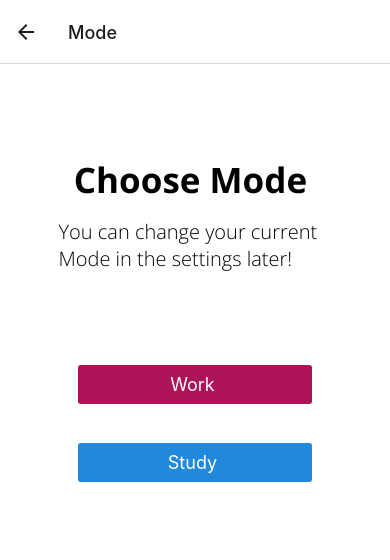
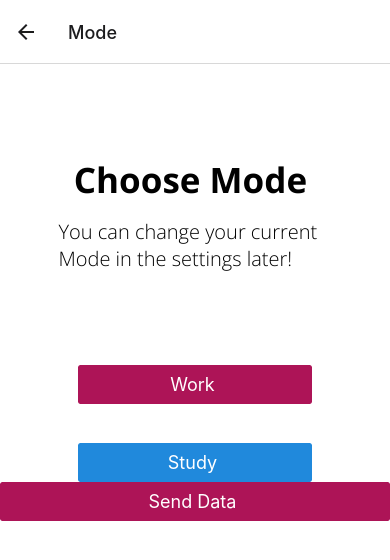
Before and after one commit to notahotdog/todoPomodoro, a React Native app: screen /Mode in a window 390 px wide. Shown: the top 560 px of the page. Built offline with nearby package versions, Linux system fonts and the light colour scheme.

Commit message:
configured database

```diff
--- a/App.js
+++ b/App.js
@@ -1,4 +1,5 @@
 import * as React from "react";
+
 import {
   StyleSheet,
   Text,
@@ -25,8 +26,20 @@ import { NavigationContainer } from "@react-navigation/native";
 import { createNativeStackNavigator } from "@react-navigation/native-stack";
 const Stack = createNativeStackNavigator();
 
+import { initializeApp } from "firebase/app";
+
 export default function App() {
   console.log("Starting App");
+  const firebaseConfig = {
+    apiKey: "AIzaSyBN7VYedVb6EhFC06Xybm5iDlnL6ctk7z4",
+    authDomain: "pomodoro-todolist-c7a8f.firebaseapp.com",
+    projectId: "pomodoro-todolist-c7a8f",
+    storageBucket: "pomodoro-todolist-c7a8f.appspot.com",
+    messagingSenderId: "742290901130",
+    appId: "1:742290901130:web:bc61317872f8e350a90573",
+  };
+
+  initializeApp(firebaseConfig);
 
   return (
     <NavigationContainer>
--- /dev/null
+++ b/app/backend/firebase.js
@@ -0,0 +1,9 @@
+import { getDatabase, ref, onValue, set } from "firebase/database";
+
+export function storeHighScore(userId, score) {
+  const db = getDatabase();
+  const reference = ref(db, "users/" + userId);
+  set(reference, {
+    highscore: score,
+  });
+}
--- a/app/screens/ModeScreen.js
+++ b/app/screens/ModeScreen.js
@@ -2,6 +2,7 @@ import React, { useCallback } from "react";
 import { StyleSheet, Text, View } from "react-native";
 import { Button } from "@rneui/themed";
 import { useFonts } from "expo-font";
+import { storeHighScore } from "../backend/firebase";
 
 function ModeScreen({ navigation }) {
   const [fontsLoaded] = useFonts({
@@ -43,6 +44,11 @@ function ModeScreen({ navigation }) {
             onPress={() => navigation.navigate("Work")}
           />
         </View>
+        <Button
+          title="Send Data "
+          color="secondary"
+          onPress={() => storeHighScore("samantha", "on")}
+        />
       </View>
     </View>
   );
--- a/package.json
+++ b/package.json
@@ -18,6 +18,7 @@
     "expo-font": "^11.0.1",
     "expo-status-bar": "~1.4.2",
     "expo-updates": "~0.15.6",
+    "firebase": "^9.14.0",
     "react": "18.1.0",
     "react-dom": "18.1.0",
     "react-native": "0.70.5",
```
Also changed, not shown: 1 other file (tests, documents, lock files or other folders).
